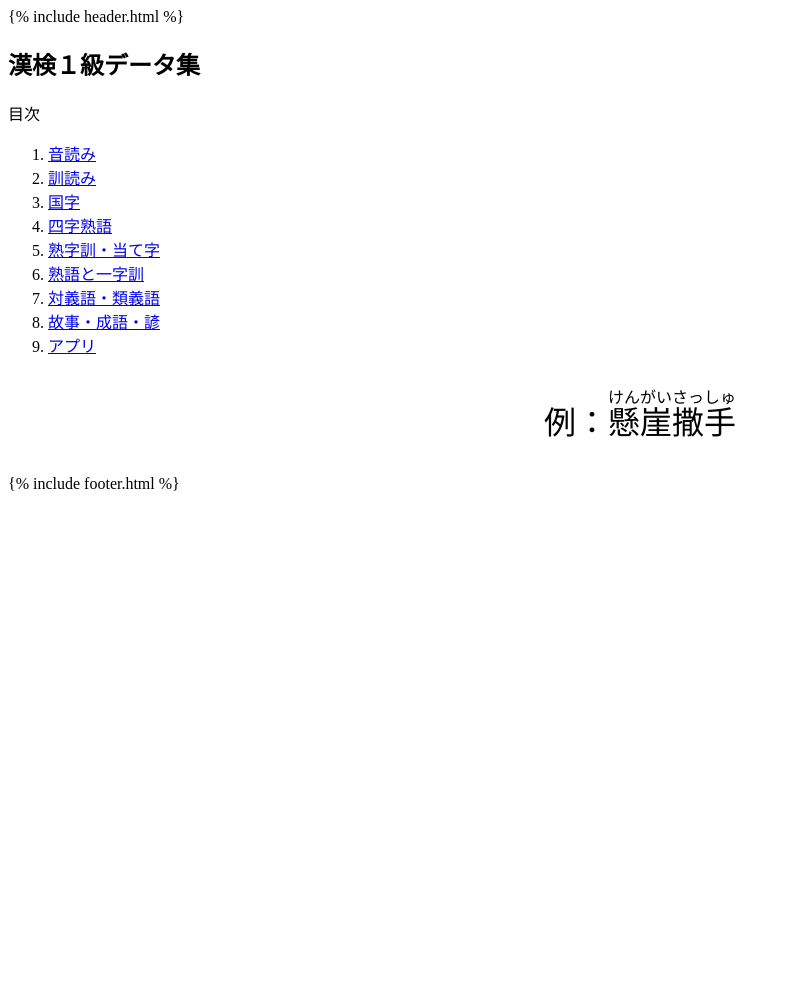
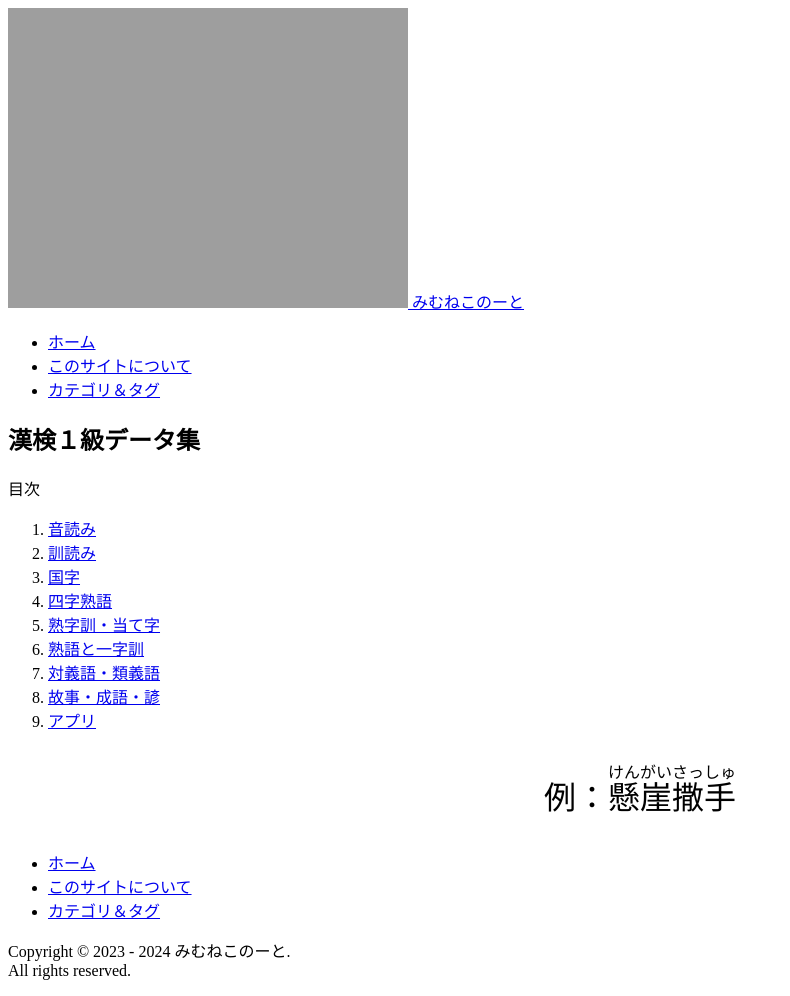
Before and after one commit to mimneko/kanken-1, a Jekyll site: the page built from index.html, in a window 1280 px wide. Shown: the whole page, without its empty margins (0-790 px from the left). Built offline with Jekyll 4.4.1, drawn with Linux system fonts in a browser that asks for light colours; before the commit the page ends 900 px from its top, so only the background shows below that.

Commit message:
Update index.html

```diff
--- a/index.html
+++ b/index.html
@@ -1,33 +1,7 @@
-<!DOCTYPE html>
-<html lang="ja">
-<head>
-    <meta charset="UTF-8">
-    <meta name="viewport" content="width=device-width, initial-scale=1.0">
-    <title>漢検１級ランダム模試</title>
-    <link rel="apple-touch-icon" sizes="180x180" href="https://mimneko.github.io/note/assets/icons/apple-touch-icon.png">
-    <link rel="icon" type="image/png" sizes="32x32" href="https://mimneko.github.io/note/assets/icons/favicon-32x32.png">
-    <link rel="icon" type="image/png" sizes="16x16" href="https://mimneko.github.io/note/assets/icons/favicon-16x16.png">
-    <link rel="preload" href="https://mimneko.github.io/note/assets/css/styles.css" as="style">
-    <link rel="stylesheet" href="https://mimneko.github.io/note/assets/css/styles.css">
-    <link rel="stylesheet" href="https://cdnjs.cloudflare.com/ajax/libs/font-awesome/6.4.0/css/all.min.css" integrity="sha512-iecdLmaskl7CVkqkXNQ/ZH/XLlvWZOJyj7Yy7tcenmpD1ypASozpmT/E0iPtmFIB46ZmdtAc9eNBvH0H/ZpiBw==" crossorigin="anonymous" referrerpolicy="no-referrer">
-    <link rel="preload" href="assets/css/styles.css" as="style">
-    <link rel="stylesheet" href="assets/css/styles.css">
-</head>
-<body>
-    <div class="page-container">
-
-        {% include header.html %}
-
-        <main>
-            <div class="main-content">
-                <div class="main-wrap">
-                    <article>
-                        <div class="article-header">
-                            <h1 id="article-title">漢検１級データ集</h1>
-                            <div id="article-meta">
-                            </div>
-                        </div>
-                        <div class="article-body">
+---
+layout: default
+title: 漢検１級データ集
+---
 
 <div id="toc">
     <p id="toc-title">目次</p>
@@ -47,16 +21,3 @@
 </div>
 
 <p style="text-align: center; font-size: 2rem;">例：<ruby>懸崖撒手<rt>けんがいさっしゅ</rt></ruby></p>
-
-                        </div>
-                    </article>
-                </div>
-            </div>
-        </main>
-
-        {% include footer.html %}
-
-    </div>
-
-</body>
-</html>
```
Lines whose indentation alone changed are shown as unchanged.
